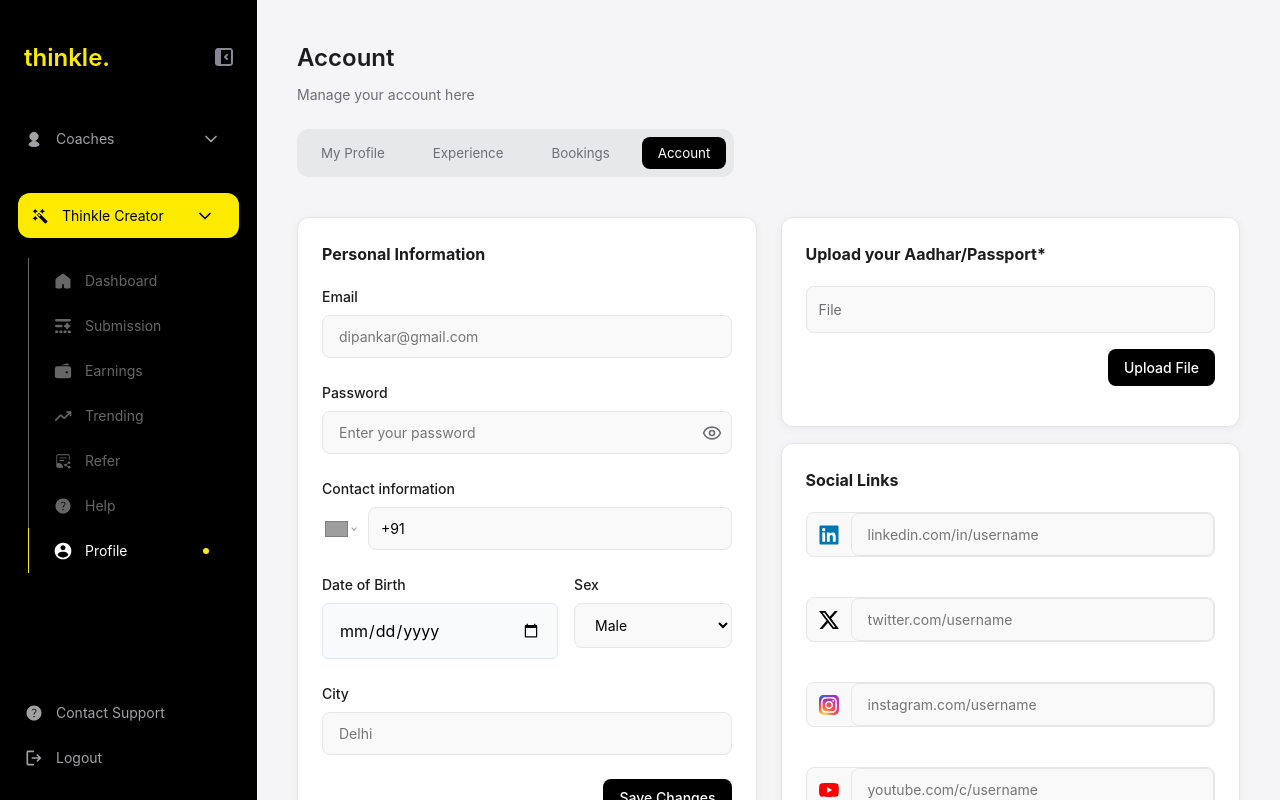
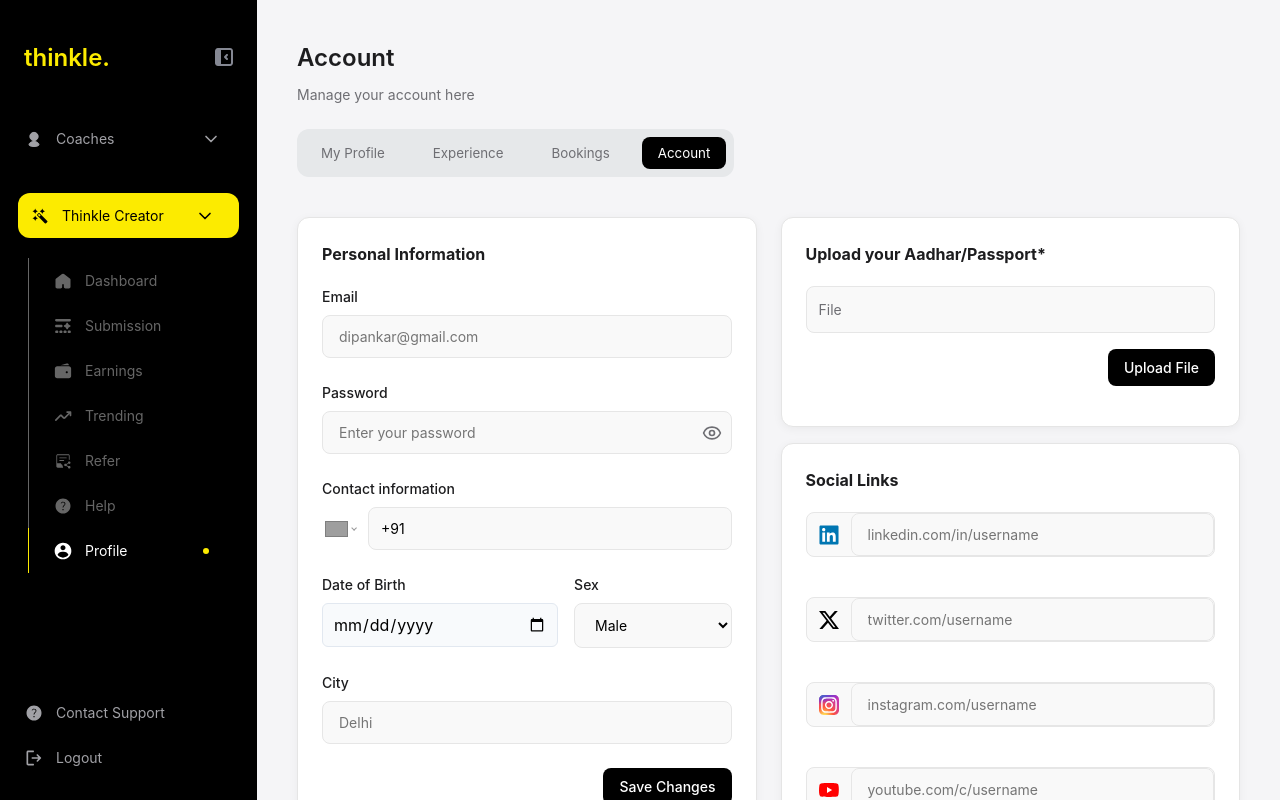
Before and after one commit to NirbhaySirsikar/thinkle-assignment, a React (Vite) app: page /profile in a window 1280 px wide. Both pictures are taken after a click on the button "Account". Shown: the top 800 px of the page. Built offline with nearby package versions, Linux system fonts and the light colour scheme; grey boxes are pictures that could not be loaded.

Commit message:
fixed dob select size

```diff
--- a/src/styles/Profile/Account.css
+++ b/src/styles/Profile/Account.css
@@ -138,7 +138,7 @@
 
 .date-picker-container input {
   width: 100%;
-  padding: 12px;
+  padding: 10px !important;
   border: 1px solid #e6e6e6;
   border-radius: 8px;
   font-size: 14px;
```
